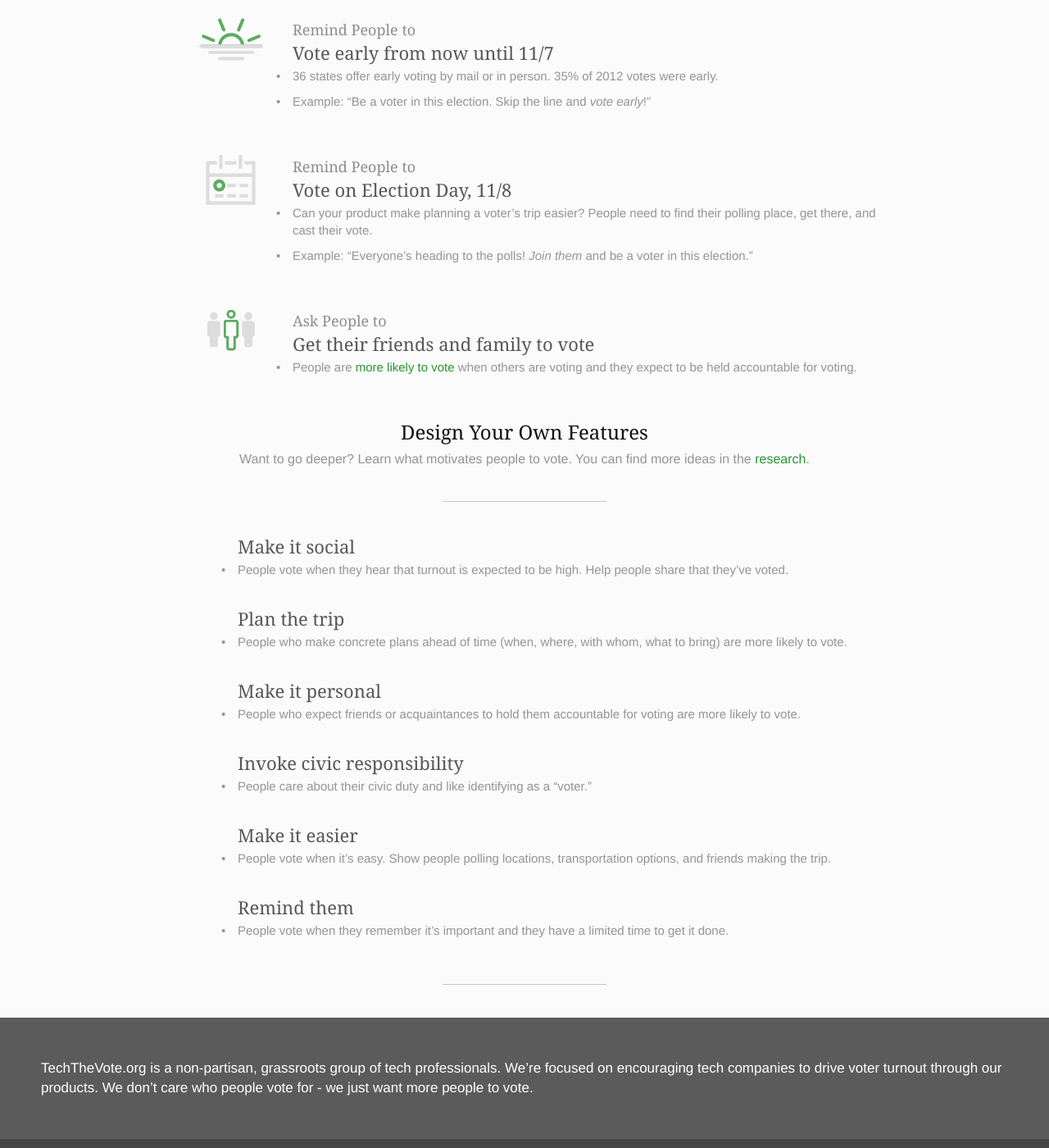
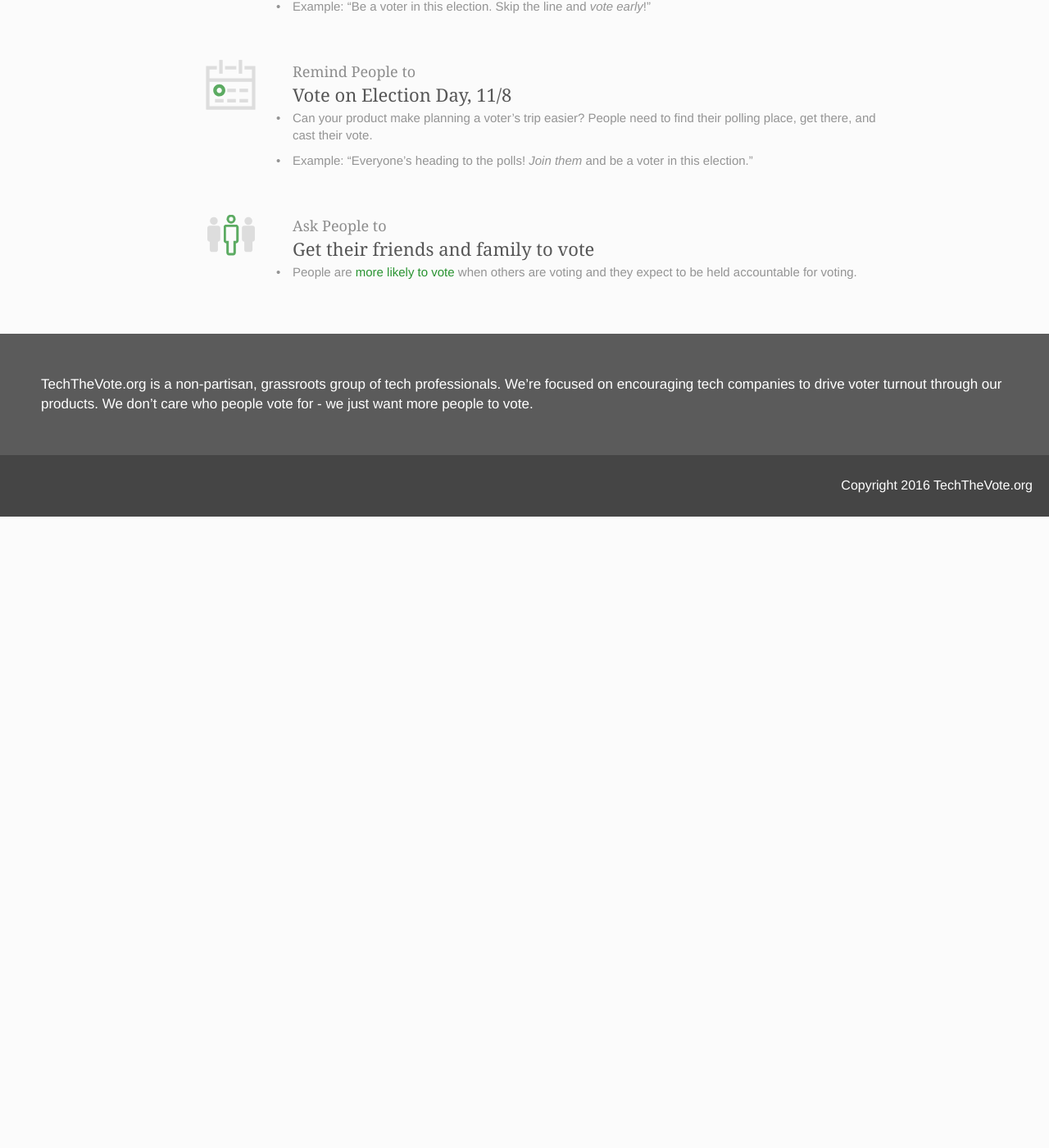
Before and after one commit to techthevote/techthevote.github.io, a Jekyll site: the page built from playbook.md, in a window 1280 px wide and 1400 px high, scrolled down 2571 px. Shown: the whole window at 82% size. Built offline with Jekyll 4.4.1, drawn with Linux system fonts in a browser that asks for light colours; nearby versions of some CDN libraries; comment, search, counter and statistics services are not loaded; after the commit the page ends 3201 px from its top, so only the background shows below that; some of the changed text lies outside the part shown.

Commit message:
Update playbook.md

```diff
--- a/playbook.md
+++ b/playbook.md
@@ -28,10 +28,6 @@ excerpt: Learn how to encourage your users to vote through our simple playbook o
     <div class="nav-element-description">Learn what motivates people to vote.</div>
   </a>
   <a href="#" class="nav-element chapter-3">
-    <div class="nav-element-title">Key election milestones.</div>
-    <div class="nav-element-description">Learn what to ask people to do.</div>
-  </a>
-  <a href="#" class="nav-element chapter-4">
     <div class="nav-element-title">Key election milestones.</div>
     <div class="nav-element-description">Learn what to ask people to do.</div>
   </a>
@@ -203,56 +199,4 @@ excerpt: Learn how to encourage your users to vote through our simple playbook o
 </div>
 <!-- End Election Milestones Section -->
 
-
-<!-- Start High Impact Section -->
-<div class="playbook-subtitle">Design Your Own Features</div>
-<div class="playbook-title-description">Want to go deeper? Learn what motivates people to vote. You can find more ideas in the <a target="_blank" href="https://www.gsb.stanford.edu/insights/research-backed-ways-get-out-vote">research</a>.</div>
-
----
-
-<div class="playbook-item no-image" markdown="1">
-<div class="playbook-text" markdown="1">
-<h2 class="playbook-action">Make it social</h2>
-* People vote when they hear that turnout is expected to be high. Help people share that they’ve voted.
-</div>
-</div>
-
-<div class="playbook-item no-image" markdown="1">
-<div class="playbook-text" markdown="1">
-<h2 class="playbook-action">Plan the trip</h2>
-* People who make concrete plans ahead of time (when, where, with whom, what to bring) are more likely to vote.
-</div>
-</div>
-
-<div class="playbook-item no-image" markdown="1">
-<div class="playbook-text" markdown="1">
-<h2 class="playbook-action">Make it personal</h2>
-* People who expect friends or acquaintances to hold them accountable for voting are more likely to vote.
-</div>
-</div>
-
-<div class="playbook-item no-image" markdown="1">
-<div class="playbook-text" markdown="1">
-<h2 class="playbook-action">Invoke civic responsibility</h2>
-* People care about their civic duty and like identifying as a “voter.”
-</div>
-</div>
-
-<div class="playbook-item no-image" markdown="1">
-<div class="playbook-text" markdown="1">
-<h2 class="playbook-action">Make it easier</h2>
-* People vote when it’s easy. Show people polling locations, transportation options, and friends making the trip.
-</div>
-</div>
-
-<div class="playbook-item no-image" markdown="1">
-<div class="playbook-text" markdown="1">
-<h2 class="playbook-action">Remind them</h2>
-* People vote when they remember it’s important and they have a limited time to get it done.
-</div>
-</div>
-
----
-<!-- End High Impact Section -->
-
 <!-- <div class="playbook-title-description one-off">You can find free reminder banners, profile pic filters, sample reminder copy, and everything else in Resources.</div> -->
```
